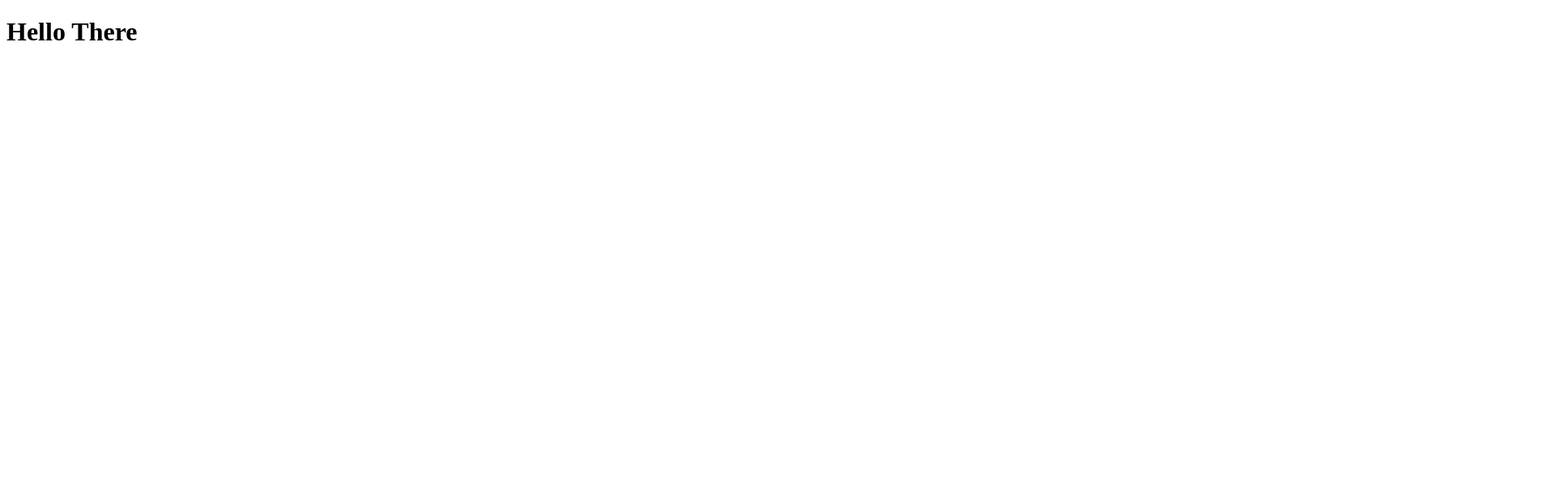
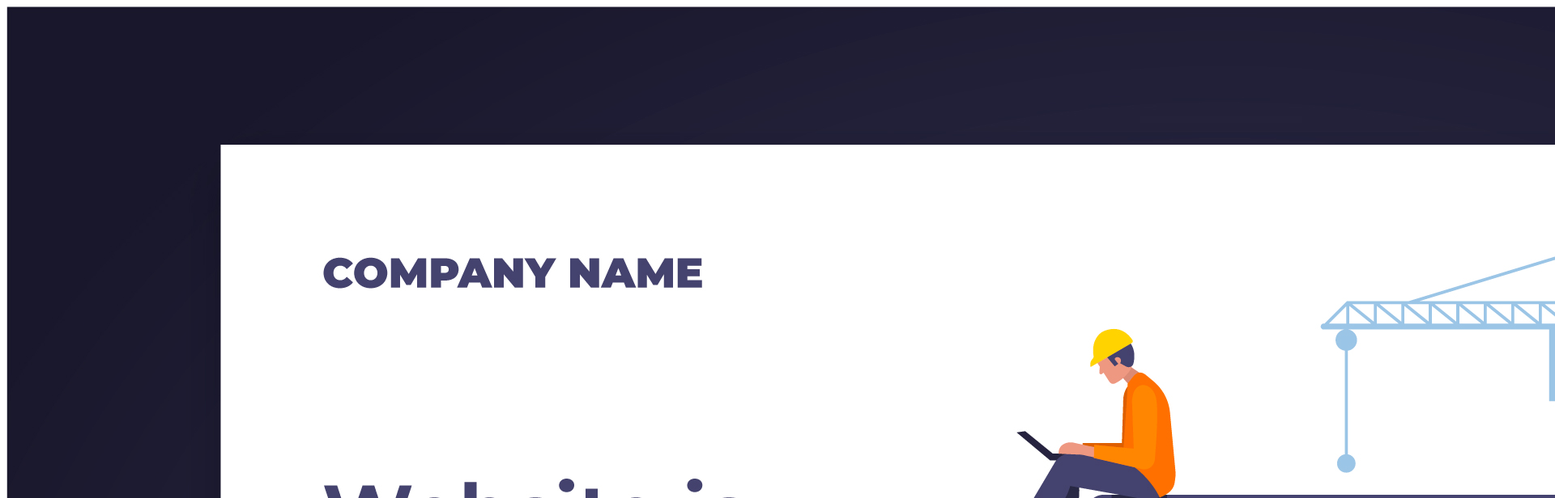
Before and after one commit to patil-prajwal/patil-prajwal.github.io, a plain HTML site: page index.html in a window 1280 px wide. Shown: the top 616 px of the page at 81% size, 1920 px wide, since content can reach past the window. Drawn offline with Linux system fonts and the light colour scheme.

Commit message:
Update index.html

```diff
--- a/index.html
+++ b/index.html
@@ -1,4 +1,4 @@
 <!DOCTYPE html>
 <html>
-<h1> Hello There </h1>
+<img src="/img/maintenance.jpg" alt="Image">
 </html>
```
